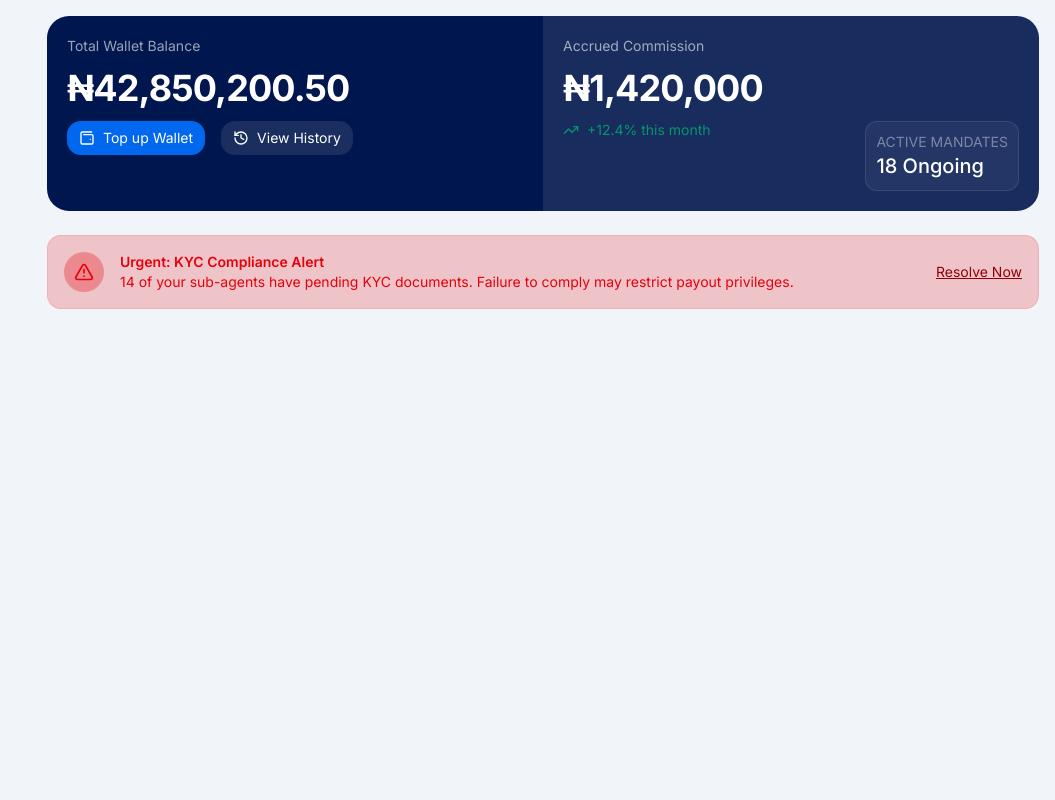
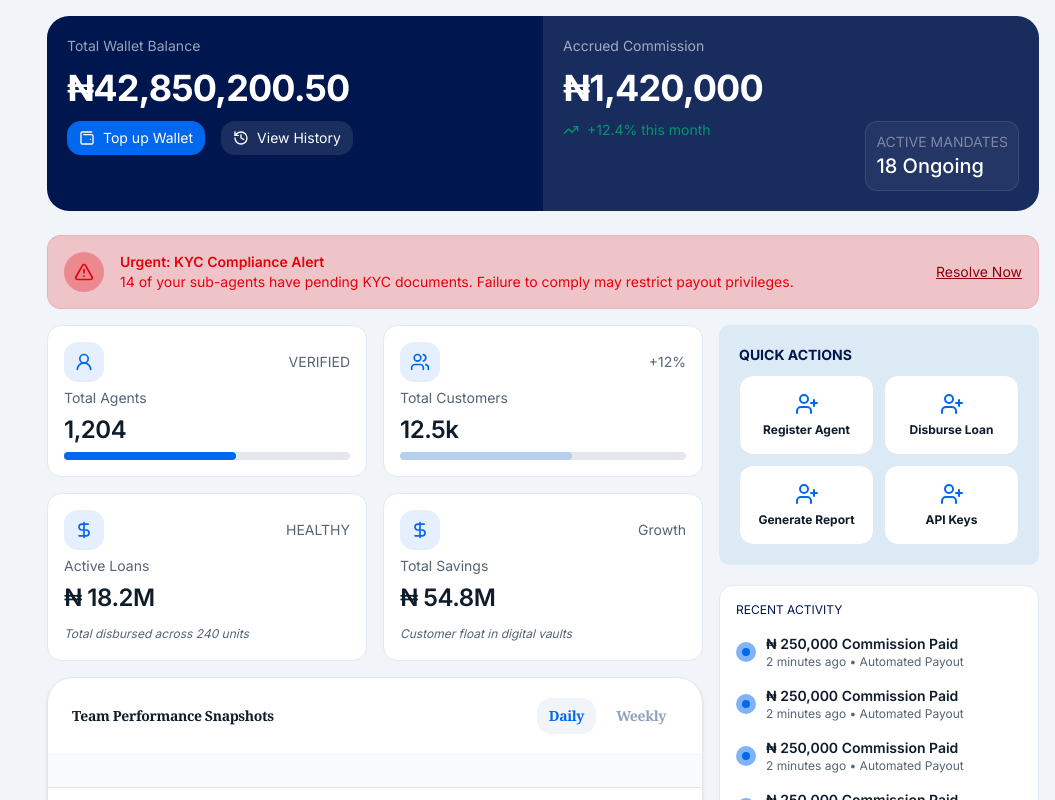
Before and after one commit to Banicoop/coocredit-business, a Next.js app: page /super-agent in a window 1280 px wide. Shown: the top 800 px of the page, without its empty margins (225-1280 px from the left). Built offline with nearby package versions, Linux system fonts and the light colour scheme; a web font is replaced by a local one.

Commit message:
implement super agent dashboard quick actions and activities

```diff
--- /dev/null
+++ b/src/app/(dashboard)/super-agent/_section/DashbaordActions.tsx
@@ -0,0 +1,33 @@
+import Typography from '@/components/primitives/Typography'
+import { Flex, FlexBox, FlexCol } from '@/components/ui/ui-layout'
+import React from 'react';
+
+interface ActivityProps {
+    label: string
+    desc: string;
+    time: string
+}
+
+export const Action = ({icon, label}: {icon: React.ReactNode, label: string}) => {
+  return (
+    <FlexBox className='flex-col gap-1.5 items-center justify-center cursor-pointer'>
+        <span>{icon}</span>
+        <Typography variant='small' weight='bold'>{label}</Typography>
+    </FlexBox>
+  )
+}
+
+
+export const Activity = ({label, desc, time}: ActivityProps) => {
+    return(
+        <Flex className='gap-2.5'>
+            <Flex className='p-1.5 rounded-full bg-primary/50'>
+                <div className="w-2 h-2 rounded-full bg-primary"/>
+            </Flex>
+            <FlexCol>
+                <Typography weight='semibold'>{label}</Typography>
+                <Typography color='primary' variant='small'>{time} • {desc}</Typography>
+            </FlexCol>
+        </Flex>
+    )
+}
--- /dev/null
+++ b/src/app/(dashboard)/super-agent/_section/DashboardStats.tsx
@@ -0,0 +1,100 @@
+import Typography from '@/components/primitives/Typography';
+import { ProgressBar } from '@/components/ui/ProgessBar';
+import { Flex, FlexBox, Grid, GridItem } from '@/components/ui/ui-layout';
+import { ArrowDown, DollarSignIcon, User2, UserPlus, Users } from 'lucide-react';
+import React from 'react'
+import TeamSnapShot from './TeamSnapShot';
+import { Action, Activity } from './DashbaordActions';
+
+interface CardProp {
+    icon: React.ReactNode;
+    label: string;
+    status: string;
+    val: string;
+    desc: React.ReactNode;
+}
+
+
+const activities = Array.from({length: 6}, (() => ({
+    info: '₦ 250,000 Commission Paid',
+    time: '2 minutes ago',
+    desc: 'Automated Payout'
+})))
+
+const Card = ({icon, label, status, val, desc}: CardProp) => (
+    <FlexBox className='flex-col gap-1.5'>
+        <Flex className='justify-between'>
+            <Flex className='p-2.5 rounded-lg bg-primary/10'>
+                {icon}
+            </Flex>
+            <Typography color='primary'>{status}</Typography>
+        </Flex>
+        <Typography color='primary'>{label}</Typography>
+        <Typography variant='h3'>{val}</Typography>
+        <div className="">
+            {desc}
+        </div>
+    </FlexBox>
+)
+
+
+const DashboardStats = () => {
+  return (
+    <Grid className='grid-cols-3 gap-4'>
+        {/* STATS & WIDGETS */}
+        <Grid className='col-span-2 grid-cols-2 gap-4'>
+            <Card label='Total Agents'
+                val='1,204'
+                desc={<ProgressBar value={60} className='bg-primary'/>}
+                status='VERIFIED'
+                icon={<User2 size={20} className='text-primary'/>}/>
+            <Card
+                label='Total Customers'
+                val='12.5k'
+                desc={<ProgressBar value={60} className='bg-primary/20'/>}
+                status='+12%'
+                icon={<Users size={20} className='text-primary'/>}/>
+            <Card
+                label='Active Loans'
+                val='₦ 18.2M' status='HEALTHY'
+                desc={<Typography color='primary' className='text-xs italic'>Total disbursed across 240 units</Typography>}
+                icon={<DollarSignIcon size={20} className='text-primary'/>}/>
+            <Card
+                label='Total Savings'
+                val='₦ 54.8M' status='Growth'
+                desc={<Typography color='primary' className='text-xs italic'>Customer float in digital vaults</Typography>}
+                icon={<DollarSignIcon size={20} className='text-primary'/>}/>
+
+            <TeamSnapShot className='col-span-2'/>
+        </Grid>
+
+        {/* ACTIONS */}
+        <Grid className='gap-5 h-fit'>
+            <Grid className='gap-2.5 bg-[#DCEAF5] rounded-sm p-5 grid-cols-2'>
+                <Typography color='primary2' weight='bold' className='uppercase col-span-2 '>Quick Actions</Typography>
+
+                <Action label='Register Agent' icon={<UserPlus size={24} className='text-primary'/>}/>
+                <Action label='Disburse Loan' icon={<UserPlus size={24} className='text-primary'/>}/>
+                <Action label='Generate Report' icon={<UserPlus size={24} className='text-primary'/>}/>
+                <Action label='API Keys' icon={<UserPlus size={24} className='text-primary'/>}/>
+            </Grid>
+
+            <GridItem className='gap-4'>
+                <Typography color='primary2' variant='small'>RECENT ACTIVITY</Typography>
+
+                {activities.map((activity, index) => (
+                    <Activity
+                        key={index}
+                        label={activity.info}
+                        desc={activity.desc}
+                        time={activity.time}/>
+                ))}
+
+                <Typography variant='small' color='primary' weight='semibold' endIcon={<ArrowDown size={16}/>} className='text-center w-full justify-center cursor-pointer'>View All Activities</Typography>
+            </GridItem>
+        </Grid>
+    </Grid>
+  )
+}
+
+export default DashboardStats;
--- /dev/null
+++ b/src/app/(dashboard)/super-agent/_section/TeamSnapShot.tsx
@@ -0,0 +1,78 @@
+'use client';
+
+import { BasicTable } from '@/components/primitives/tables/BasicTable';
+import Typography from '@/components/primitives/Typography';
+import { Flex, FlexCol } from '@/components/ui/ui-layout';
+import Image from 'next/image';
+import { ColItem } from '@/components/ui/PageHeader';
+import React from 'react';
+
+import user from '@/assets/images/user.png';
+
+
+const data = Array.from({length: 3}, (() => ({
+    user: {
+        agent: '',
+        desc: ''
+    },
+    detail: {
+        amount: '',
+        desc: ''
+    }
+})))
+
+const TableTitle = () => (
+    <Flex className='justify-between'>
+        <Typography>Team Performance Snapshots</Typography>
+
+        <Flex className='gap-2'>
+            {['Daily', 'Weekly'].map((d, index) => (
+                <Typography key={d} className={`py-2 px-3 rounded-lg  cursor-pointer ${index === 0 ? 'bg-accent text-primary': 'text-ring'}`}>{d}</Typography>
+            ))}
+        </Flex>
+    </Flex>
+)
+
+const columns = [
+    {
+        key: 'user',
+        title: '',
+        render: (val: any) => (
+            <Flex className='gap-2'>
+                <Image src={user} alt='User' width={50} height={50} className='object-cover' />
+                <ColItem
+                    item1='Lagos Mainland Cluster'
+                    item2='Lead: Sarah Adewale'
+                    className1='text-foreground-popover font-bold'
+                    className2='text-muted'
+                    />
+            </Flex>
+        )
+    },
+    {
+        key: 'detail',
+        title: '',
+        render: (val: any) => (
+            <ColItem
+                item1='₦ 2.4M'
+                item2='TOP PERFOMER'
+                className1=''
+                className2='font-bold text-[10px] text-chart-2'
+                />
+        )
+    },
+]
+// ₦ 2.4M
+const TeamSnapShot = ({className}: {className: string}) => {
+  return (
+    <BasicTable
+        columns={columns}
+        data={data ?? []}
+        title={<TableTitle/>}
+        pagination={true}
+        pageSize={4}
+        className={className}/>
+  )
+}
+
+export default TeamSnapShot;
--- a/src/app/(dashboard)/super-agent/page.tsx
+++ b/src/app/(dashboard)/super-agent/page.tsx
@@ -1,11 +1,12 @@
 import { FlexCol } from '@/components/ui/ui-layout';
-import React from 'react'
 import Banner from './_section/Banner';
+import DashboardStats from './_section/DashboardStats';
 
 const SuperAgentDashboard = () => {
   return (
     <FlexCol className='gap-4'>
       <Banner/>
+      <DashboardStats/>
     </FlexCol>
   )
 }
--- a/src/components/primitives/Typography.tsx
+++ b/src/components/primitives/Typography.tsx
@@ -19,7 +19,7 @@ interface TypographyProps {
   as?: React.ElementType; // more flexible than variant
   font?: "inter" | "sans" | "atomic" | 'katibeh' | 'poppins' | 'manrope';
   weight?: "normal" | "medium" | "semibold" | "bold";
-  color?: "default" | "muted" | "primary" | 'secondary' | 'success' | 'neutral' | 'active' | 'light' | 'destructive';
+  color?: "default" | "muted" | "primary" | "primary2" | 'secondary' | 'success' | 'neutral' | 'active' | 'light' | 'destructive';
   truncate?: boolean;
   startIcon?: React.ReactNode;
   endIcon?: React.ReactNode;
@@ -59,6 +59,7 @@ const weightMap = {
 const colorMap = {
   default: "text-[#0F1C2C]",
   primary: "text-[#546474]",
+  primary2: "text-[#00164E]",
   active: 'text-[#1D4ED8]',
   success: "text-[#059669]",
   muted: "text-gray-400",
@@ -66,6 +67,7 @@ const colorMap = {
   neutral: "text-blue-100",
   light: "text-[#FFFFFF]",
   destructive: "text-[#93000A]",
+
 };
 
 const Typography = ({
```
